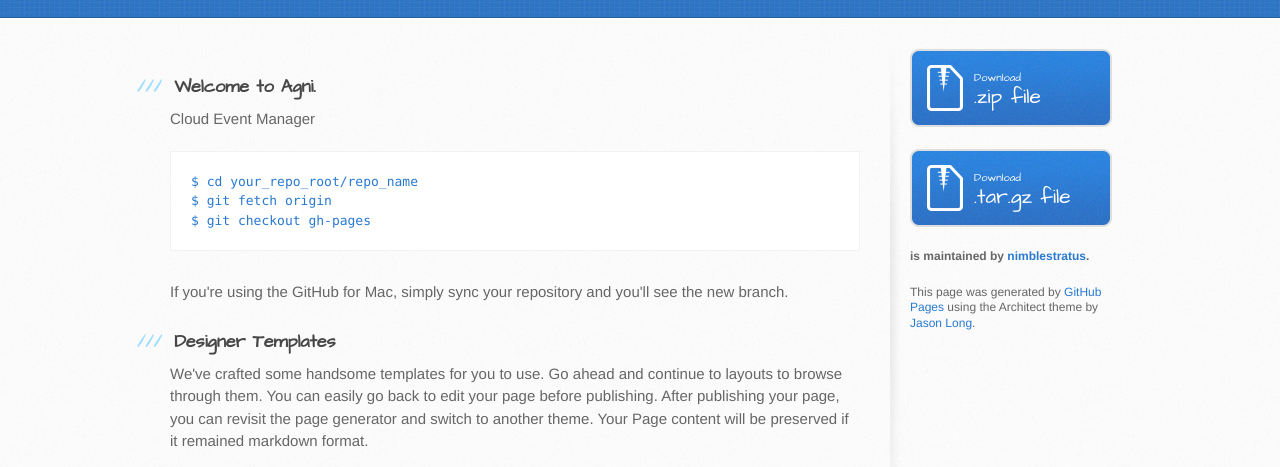
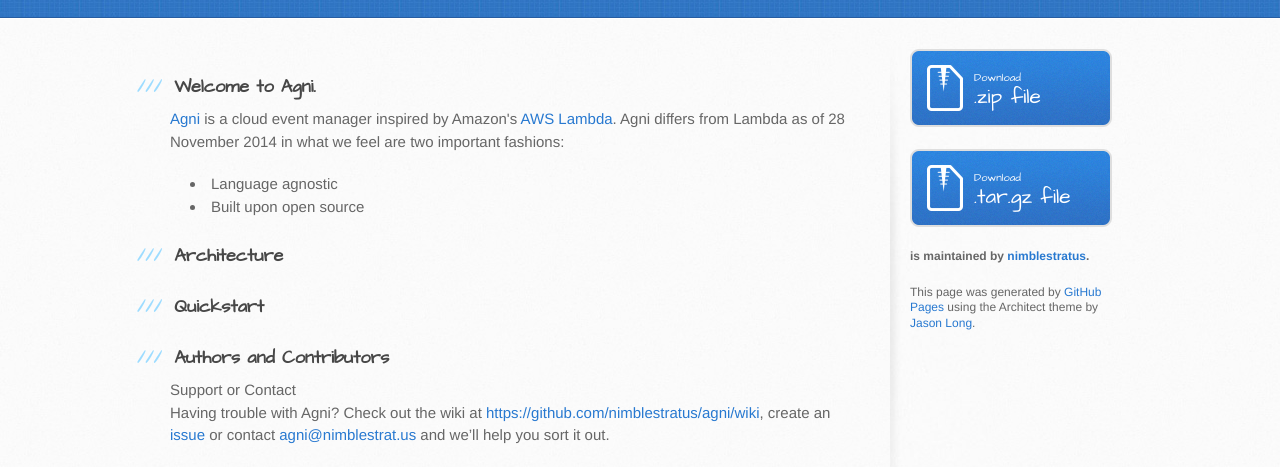
Before and after one commit to nimblestratus/agni, a plain HTML site: page index.html in a window 1280 px wide. Shown: the part 333-800 px from the top of the page. Drawn offline with Linux system fonts and the light colour scheme.

Commit message:
re-org of index page

```diff
--- a/index.html
+++ b/index.html
@@ -31,34 +31,26 @@
           <h3>
 <a id="welcome-to-agni" class="anchor" href="#welcome-to-agni" aria-hidden="true"><span class="octicon octicon-link"></span></a>Welcome to Agni.</h3>
 
-<p>Cloud Event Manager</p>
-
-<pre><code>$ cd your_repo_root/repo_name
-$ git fetch origin
-$ git checkout gh-pages
-</code></pre>
-
-<p>If you're using the GitHub for Mac, simply sync your repository and you'll see the new branch.</p>
+<p><a href="http://agni.nimblestrat.us">Agni</a> is a cloud event manager inspired by Amazon's <a href="http://amazon.com/lambda">AWS Lambda</a>. Agni differs from Lambda as of 28 November 2014 in what we feel are two important fashions:</p>
+<ul>
+<li>Language agnostic</li>
+<li>Built upon open source</li>
+</ul>
 
 <h3>
-<a id="designer-templates" class="anchor" href="#designer-templates" aria-hidden="true"><span class="octicon octicon-link"></span></a>Designer Templates</h3>
+<a id="architecture" class="anchor" href="#architecture" aria-hidden="true"><span class="octicon octicon-link"></span></a>Architecture</h3>
 
-<p>We've crafted some handsome templates for you to use. Go ahead and continue to layouts to browse through them. You can easily go back to edit your page before publishing. After publishing your page, you can revisit the page generator and switch to another theme. Your Page content will be preserved if it remained markdown format.</p>
 
 <h3>
-<a id="rather-drive-stick" class="anchor" href="#rather-drive-stick" aria-hidden="true"><span class="octicon octicon-link"></span></a>Rather Drive Stick?</h3>
+<a id="quickstart" class="anchor" href="#quickstart" aria-hidden="true"><span class="octicon octicon-link"></span></a>Quickstart</h3>
 
-<p>If you prefer to not use the automatic generator, push a branch named <code>gh-pages</code> to your repository to create a page manually. In addition to supporting regular HTML content, GitHub Pages support Jekyll, a simple, blog aware static site generator written by our own Tom Preston-Werner. Jekyll makes it easy to create site-wide headers and footers without having to copy them across every page. It also offers intelligent blog support and other advanced templating features.</p>
 
 <h3>
 <a id="authors-and-contributors" class="anchor" href="#authors-and-contributors" aria-hidden="true"><span class="octicon octicon-link"></span></a>Authors and Contributors</h3>
 
-<p>You can <a href="https://github.com/blog/821" class="user-mention">@mention</a> a GitHub username to generate a link to their profile. The resulting <code>&lt;a&gt;</code> element will link to the contributor's GitHub Profile. For example: In 2007, Chris Wanstrath (<a href="https://github.com/defunkt" class="user-mention">@defunkt</a>), PJ Hyett (<a href="https://github.com/pjhyett" class="user-mention">@pjhyett</a>), and Tom Preston-Werner (<a href="https://github.com/mojombo" class="user-mention">@mojombo</a>) founded GitHub.</p>
-
-<h3>
 <a id="support-or-contact" class="anchor" href="#support-or-contact" aria-hidden="true"><span class="octicon octicon-link"></span></a>Support or Contact</h3>
 
-<p>Having trouble with Pages? Check out the documentation at <a href="https://help.github.com/pages">https://help.github.com/pages</a> or contact <a href="mailto:support@github.com">support@github.com</a> and we’ll help you sort it out.</p>
+<p>Having trouble with Agni? Check out the wiki at <a href="https://github.com/nimblestratus/agni/wiki">https://github.com/nimblestratus/agni/wiki</a>, create an <a href="https://github.com/nimblestratus/agni/issues">issue</a> or contact <a href="mailto:agni@nimblestrat.us">agni@nimblestrat.us</a> and we’ll help you sort it out.</p>
         </section>
 
         <aside id="sidebar">
```
